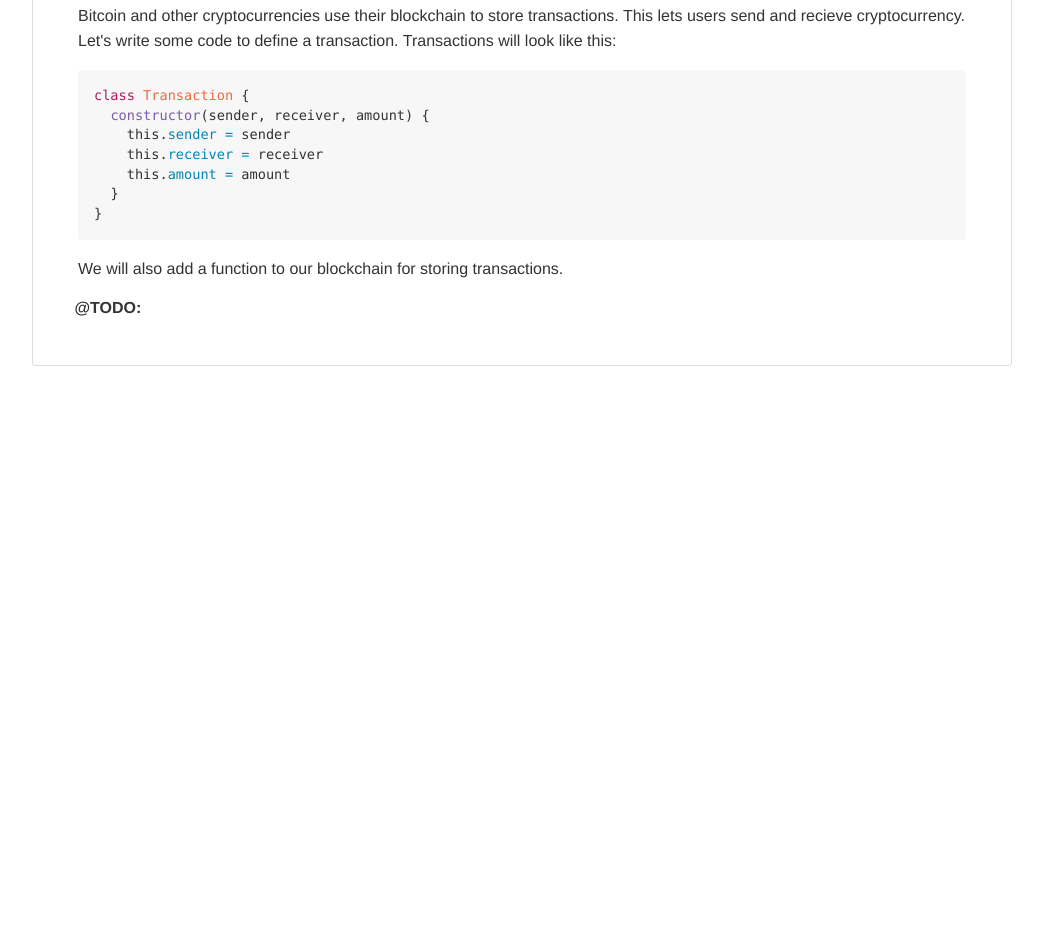
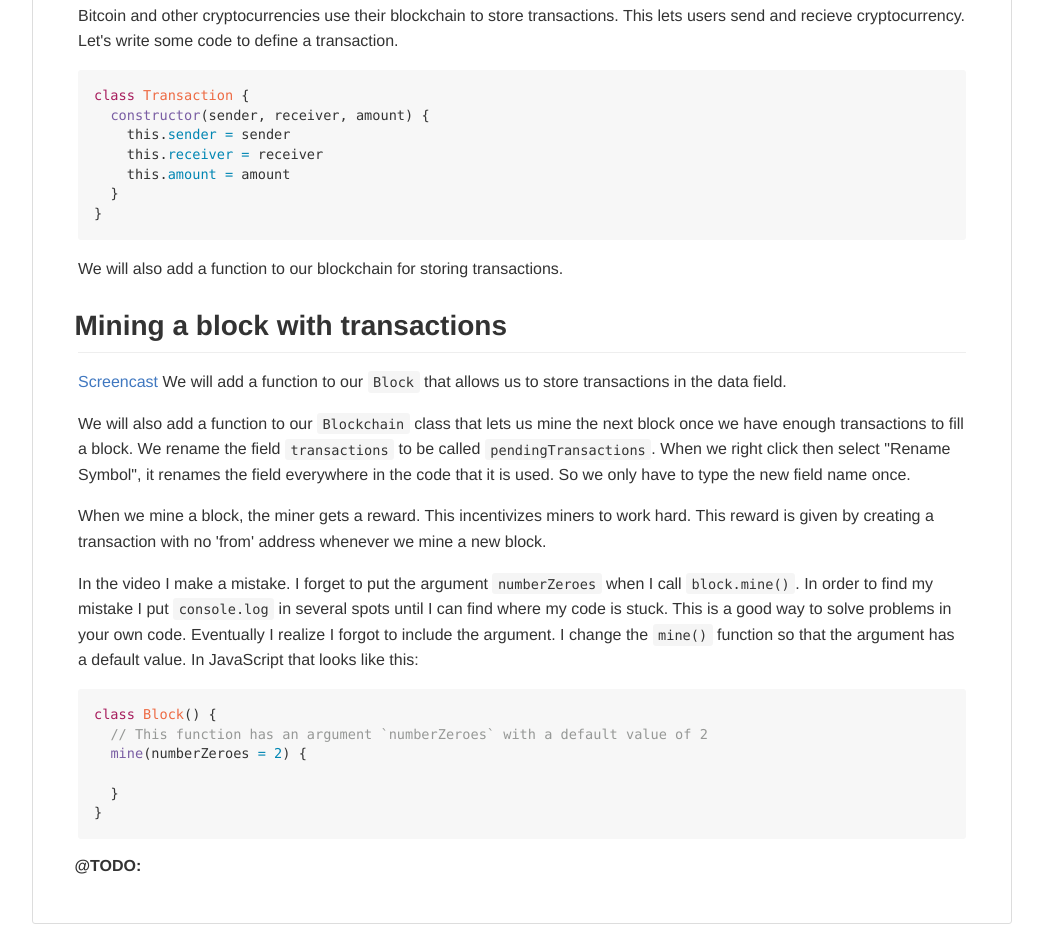
Before and after one commit to dantheman0207/blockchain_development, a website: page index.html in a window 1280 px wide. Shown: the part 9847-10779 px from the top of the page, without its empty margins (118-1161 px from the left). Before the commit the page ends 10221 px from the top, so only its background shows below. Drawn offline with Linux system fonts and the light colour scheme; a web font is replaced by a local one.

Commit message:
add new section

```diff
--- a/index.html
+++ b/index.html
@@ -986,7 +986,7 @@ When we want to do something repeatedly in JavaScript we can use a <code>while</
 <h2>
 <a id="user-content-storing-transactions" class="anchor" href="#storing-transactions" aria-hidden="true"><span aria-hidden="true" class="octicon octicon-link"></span></a>Storing transactions</h2>
 <p><a href="https://youtu.be/xPso9KoAKFI" rel="nofollow">Screencast</a></p>
-<p>Bitcoin and other cryptocurrencies use their blockchain to store transactions. This lets users send and recieve cryptocurrency. Let's write some code to define a transaction. Transactions will look like this:</p>
+<p>Bitcoin and other cryptocurrencies use their blockchain to store transactions. This lets users send and recieve cryptocurrency. Let's write some code to define a transaction.</p>
 <div class="highlight highlight-source-js"><pre><span class="pl-k">class</span> <span class="pl-v">Transaction</span> <span class="pl-kos">{</span>
   <span class="pl-en">constructor</span><span class="pl-kos">(</span><span class="pl-s1">sender</span><span class="pl-kos">,</span> <span class="pl-s1">receiver</span><span class="pl-kos">,</span> <span class="pl-s1">amount</span><span class="pl-kos">)</span> <span class="pl-kos">{</span>
     <span class="pl-smi">this</span><span class="pl-kos">.</span><span class="pl-c1">sender</span> <span class="pl-c1">=</span> <span class="pl-s1">sender</span>
@@ -995,6 +995,19 @@ When we want to do something repeatedly in JavaScript we can use a <code>while</
   <span class="pl-kos">}</span>
 <span class="pl-kos">}</span></pre></div>
 <p>We will also add a function to our blockchain for storing transactions.</p>
+<h2>
+<a id="user-content-mining-a-block-with-transactions" class="anchor" href="#mining-a-block-with-transactions" aria-hidden="true"><span aria-hidden="true" class="octicon octicon-link"></span></a>Mining a block with transactions</h2>
+<p><a href="https://youtu.be/9bcpyf_zP9g" rel="nofollow">Screencast</a>
+We will add a function to our <code>Block</code> that allows us to store transactions in the data field.</p>
+<p>We will also add a function to our <code>Blockchain</code> class that lets us mine the next block once we have enough transactions to fill a block. We rename the field <code>transactions</code> to be called <code>pendingTransactions</code>. When we right click then select "Rename Symbol", it renames the field everywhere in the code that it is used. So we only have to type the new field name once.</p>
+<p>When we mine a block, the miner gets a reward. This incentivizes miners to work hard. This reward is given by creating a transaction with no 'from' address whenever we mine a new block.</p>
+<p>In the video I make a mistake. I forget to put the argument <code>numberZeroes</code> when I call <code>block.mine()</code>. In order to find my mistake I put <code>console.log</code> in several spots until I can find where my code is stuck. This is a good way to solve problems in your own code. Eventually I realize I forgot to include the argument. I change the <code>mine()</code> function so that the argument has a default value. In JavaScript that looks like this:</p>
+<div class="highlight highlight-source-js"><pre><span class="pl-k">class</span> <span class="pl-v">Block</span><span class="pl-kos">(</span><span class="pl-kos">)</span> <span class="pl-kos">{</span>
+  <span class="pl-c">// This function has an argument `numberZeroes` with a default value of 2</span>
+  <span class="pl-en">mine</span><span class="pl-kos">(</span>numberZeroes <span class="pl-c1">=</span> <span class="pl-c1">2</span><span class="pl-kos">)</span> <span class="pl-kos">{</span>
+
+  <span class="pl-kos">}</span>
+<span class="pl-kos">}</span></pre></div>
 <h5>
 <a id="user-content-todo" class="anchor" href="#todo" aria-hidden="true"><span aria-hidden="true" class="octicon octicon-link"></span></a>@TODO:</h5>
 </article></body></html>
```
Also changed, not shown: index.md (+20 -1 lines).
